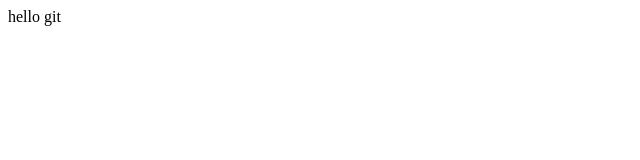
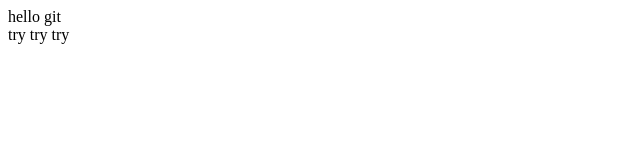
Before and after one commit to MlAvanti/gitTest, a plain HTML site: page index.html in a window 1280 px wide. Shown: the full height of the page, 0-640 px from the left. Drawn offline with Linux system fonts and the light colour scheme.

Commit message:
change index.html

```diff
--- a/index.html
+++ b/index.html
@@ -3,5 +3,6 @@
 <head></head>
 <body>
 <div>hello git</div>
+<div>try try try</div>
 </body>
 </html>
```
